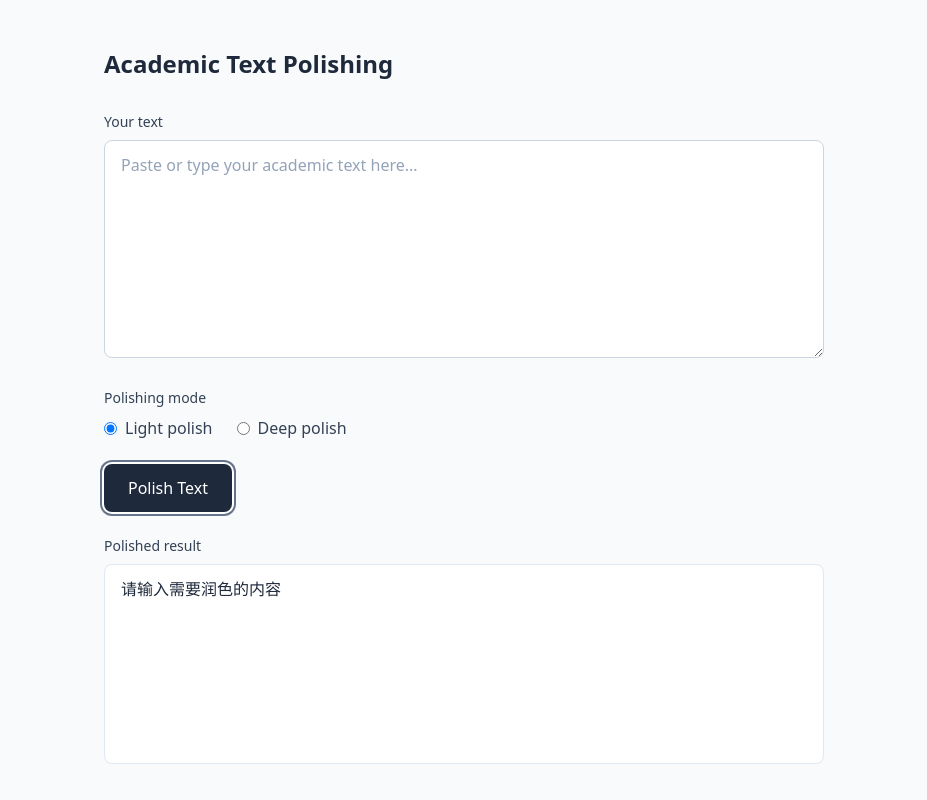
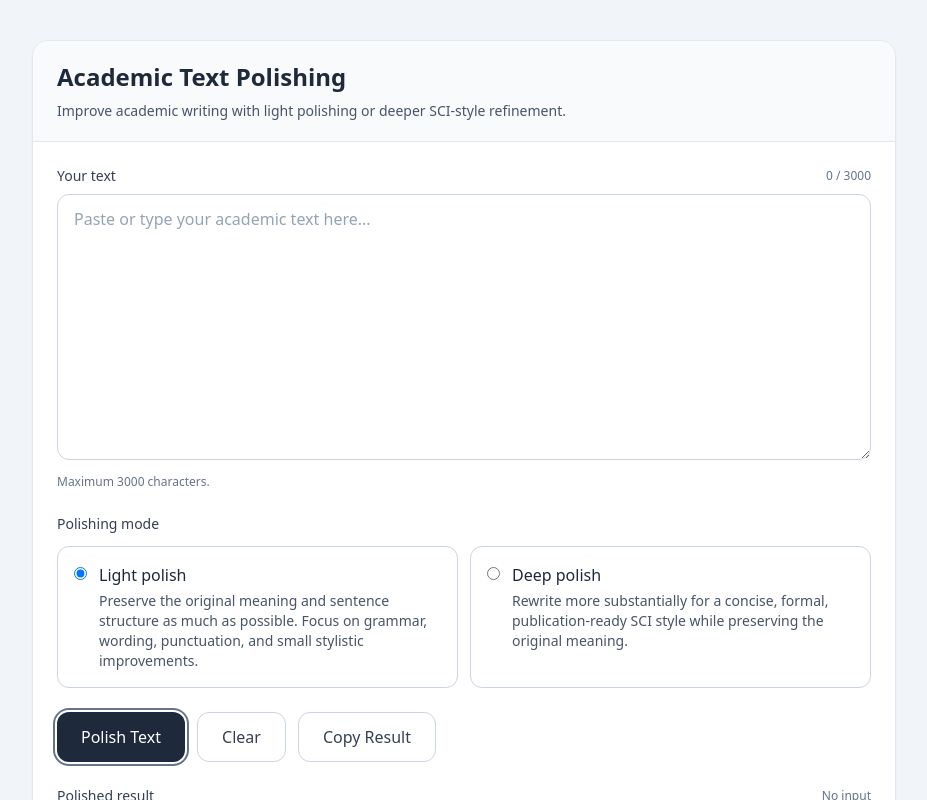
Before and after one commit to zhaot5489-alt/paper-polish-ai, a website: page index.html in a window 1280 px wide. Both pictures are taken after a click on the button "Polish Text". Shown: the top 800 px of the page, without its empty margins (176-1103 px from the left). Drawn offline with nearby package versions, Linux system fonts and the light colour scheme.

Commit message:
Update index.html

```diff
--- a/index.html
+++ b/index.html
@@ -1,75 +1,173 @@
 <!DOCTYPE html>
 <html lang="zh-CN">
 <head>
-  <meta charset="UTF-8">
-  <meta name="viewport" content="width=device-width, initial-scale=1.0">
+  <meta charset="UTF-8" />
+  <meta name="viewport" content="width=device-width, initial-scale=1.0" />
   <title>Academic Text Polishing</title>
   <script src="https://cdn.tailwindcss.com"></script>
 </head>
-<body class="bg-slate-50 min-h-screen font-sans">
-  <div class="max-w-3xl mx-auto px-6 py-12">
-    <h1 class="text-2xl font-semibold text-slate-800 mb-8">Academic Text Polishing</h1>
+<body class="min-h-screen bg-slate-100 font-sans text-slate-800">
+  <div class="max-w-4xl mx-auto px-4 py-10">
+    <div class="bg-white rounded-2xl shadow-sm border border-slate-200 overflow-hidden">
+      <div class="px-6 py-5 border-b border-slate-200 bg-slate-50">
+        <h1 class="text-2xl font-semibold">Academic Text Polishing</h1>
+        <p class="mt-2 text-sm text-slate-600">
+          Improve academic writing with light polishing or deeper SCI-style refinement.
+        </p>
+      </div>
 
-    <div class="space-y-6">
+      <div class="p-6 space-y-6">
         <div>
-        <label for="input-text" class="block text-sm font-medium text-slate-700 mb-2">Your text</label>
+          <div class="flex items-center justify-between mb-2">
+            <label for="input-text" class="block text-sm font-medium text-slate-700">
+              Your text
+            </label>
+            <span id="char-count" class="text-xs text-slate-500">0 / 3000</span>
+          </div>
+
           <textarea
             id="input-text"
-          rows="8"
+            rows="10"
             placeholder="Paste or type your academic text here..."
-          class="w-full px-4 py-3 rounded-lg border border-slate-300 bg-white text-slate-800 placeholder-slate-400 focus:outline-none focus:ring-2 focus:ring-slate-500 focus:border-transparent"
+            class="w-full px-4 py-3 rounded-xl border border-slate-300 bg-white text-slate-800 placeholder-slate-400 focus:outline-none focus:ring-2 focus:ring-slate-500 focus:border-transparent resize-y"
           ></textarea>
+
+          <p id="limit-tip" class="mt-2 text-xs text-slate-500">
+            Maximum 3000 characters.
+          </p>
         </div>
 
         <div>
-        <label class="block text-sm font-medium text-slate-700 mb-2">Polishing mode</label>
-        <div class="flex gap-6">
-          <label class="inline-flex items-center">
-            <input type="radio" name="mode" value="light" checked class="mr-2">
-            <span class="text-slate-700">Light polish</span>
+          <label class="block text-sm font-medium text-slate-700 mb-3">
+            Polishing mode
           </label>
-          <label class="inline-flex items-center">
-            <input type="radio" name="mode" value="deep" class="mr-2">
-            <span class="text-slate-700">Deep polish</span>
+
+          <div class="grid grid-cols-1 md:grid-cols-2 gap-3">
+            <label class="cursor-pointer rounded-xl border border-slate-300 p-4 hover:border-slate-400 transition">
+              <div class="flex items-start gap-3">
+                <input type="radio" name="mode" value="light" checked class="mt-1">
+                <div>
+                  <div class="font-medium text-slate-800">Light polish</div>
+                  <div class="text-sm text-slate-600 mt-1">
+                    Preserve the original meaning and sentence structure as much as possible.
+                    Focus on grammar, wording, punctuation, and small stylistic improvements.
+                  </div>
+                </div>
+              </div>
+            </label>
+
+            <label class="cursor-pointer rounded-xl border border-slate-300 p-4 hover:border-slate-400 transition">
+              <div class="flex items-start gap-3">
+                <input type="radio" name="mode" value="deep" class="mt-1">
+                <div>
+                  <div class="font-medium text-slate-800">Deep polish</div>
+                  <div class="text-sm text-slate-600 mt-1">
+                    Rewrite more substantially for a concise, formal, publication-ready SCI style
+                    while preserving the original meaning.
+                  </div>
+                </div>
+              </div>
             </label>
           </div>
         </div>
 
+        <div class="flex flex-wrap gap-3">
           <button
             id="polish-btn"
-        class="px-6 py-3 bg-slate-800 text-white font-medium rounded-lg hover:bg-slate-700 focus:outline-none focus:ring-2 focus:ring-slate-500 focus:ring-offset-2 transition-colors disabled:opacity-60 disabled:cursor-not-allowed"
+            class="px-6 py-3 bg-slate-800 text-white font-medium rounded-xl hover:bg-slate-700 focus:outline-none focus:ring-2 focus:ring-slate-500 focus:ring-offset-2 transition disabled:opacity-60 disabled:cursor-not-allowed"
           >
             Polish Text
           </button>
 
+          <button
+            id="clear-btn"
+            class="px-6 py-3 bg-white text-slate-700 font-medium rounded-xl border border-slate-300 hover:bg-slate-50 focus:outline-none focus:ring-2 focus:ring-slate-400 focus:ring-offset-2 transition"
+          >
+            Clear
+          </button>
+
+          <button
+            id="copy-btn"
+            class="px-6 py-3 bg-white text-slate-700 font-medium rounded-xl border border-slate-300 hover:bg-slate-50 focus:outline-none focus:ring-2 focus:ring-slate-400 focus:ring-offset-2 transition"
+          >
+            Copy Result
+          </button>
+        </div>
+
         <div>
-        <label for="result-text" class="block text-sm font-medium text-slate-700 mb-2">Polished result</label>
+          <div class="flex items-center justify-between mb-2">
+            <label for="result-text" class="block text-sm font-medium text-slate-700">
+              Polished result
+            </label>
+            <span id="status-text" class="text-xs text-slate-500">Ready</span>
+          </div>
+
           <div
             id="result-text"
-          class="w-full min-h-[200px] px-4 py-3 rounded-lg border border-slate-200 bg-white text-slate-800 whitespace-pre-wrap"
+            class="w-full min-h-[220px] px-4 py-3 rounded-xl border border-slate-200 bg-slate-50 text-slate-800 whitespace-pre-wrap"
           ></div>
+        </div>
       </div>
     </div>
   </div>
 
   <script>
+    const inputEl = document.getElementById("input-text");
+    const charCountEl = document.getElementById("char-count");
+    const limitTipEl = document.getElementById("limit-tip");
     const polishBtn = document.getElementById("polish-btn");
+    const clearBtn = document.getElementById("clear-btn");
+    const copyBtn = document.getElementById("copy-btn");
     const resultEl = document.getElementById("result-text");
+    const statusTextEl = document.getElementById("status-text");
+
+    const MAX_CHARS = 3000;
+
+    function updateCharCount() {
+      const length = inputEl.value.length;
+      charCountEl.textContent = `${length} / ${MAX_CHARS}`;
+
+      if (length > MAX_CHARS) {
+        charCountEl.classList.remove("text-slate-500");
+        charCountEl.classList.add("text-red-600");
+        limitTipEl.textContent = "Text exceeds the maximum length. Please shorten it to 3000 characters or fewer.";
+        limitTipEl.classList.remove("text-slate-500");
+        limitTipEl.classList.add("text-red-600");
+      } else {
+        charCountEl.classList.remove("text-red-600");
+        charCountEl.classList.add("text-slate-500");
+        limitTipEl.textContent = "Maximum 3000 characters.";
+        limitTipEl.classList.remove("text-red-600");
+        limitTipEl.classList.add("text-slate-500");
+      }
+    }
+
+    inputEl.addEventListener("input", updateCharCount);
+    updateCharCount();
 
     polishBtn.addEventListener("click", async function () {
-      const text = document.getElementById("input-text").value.trim();
+      const text = inputEl.value.trim();
       const mode = document.querySelector('input[name="mode"]:checked').value;
 
+      resultEl.classList.remove("text-red-600");
+
       if (!text) {
-        resultEl.textContent = "请输入需要润色的内容";
-        resultEl.classList.add("text-slate-500");
-        resultEl.classList.remove("text-red-600");
+        resultEl.textContent = "Please enter the text you want to polish.";
+        resultEl.classList.add("text-red-600");
+        statusTextEl.textContent = "No input";
         return;
       }
 
-      resultEl.classList.remove("text-slate-500", "text-red-600");
-      resultEl.textContent = "润色中...";
+      if (text.length > MAX_CHARS) {
+        resultEl.textContent = "Your text is too long. Please keep it within 3000 characters.";
+        resultEl.classList.add("text-red-600");
+        statusTextEl.textContent = "Too long";
+        return;
+      }
+
       polishBtn.disabled = true;
+      statusTextEl.textContent = "Polishing...";
+      resultEl.textContent = "Polishing your academic text...";
 
       try {
         const response = await fetch("/api/polish", {
@@ -83,17 +181,50 @@
         const data = await response.json();
 
         if (!response.ok) {
-          resultEl.textContent = data.error || "润色失败，请稍后重试";
+          resultEl.textContent = data.error || "Polishing failed. Please try again.";
           resultEl.classList.add("text-red-600");
+          statusTextEl.textContent = "Failed";
           return;
         }
 
         resultEl.textContent = data.polished || "";
-      } catch (err) {
-        resultEl.textContent = "润色失败，请稍后重试";
+        statusTextEl.textContent = "Done";
+      } catch (error) {
+        resultEl.textContent = "Polishing failed. Please try again.";
         resultEl.classList.add("text-red-600");
+        statusTextEl.textContent = "Error";
       } finally {
         polishBtn.disabled = false;
+      }
+    });
+
+    clearBtn.addEventListener("click", function () {
+      inputEl.value = "";
+      resultEl.textContent = "";
+      statusTextEl.textContent = "Ready";
+      resultEl.classList.remove("text-red-600");
+      updateCharCount();
+    });
+
+    copyBtn.addEventListener("click", async function () {
+      const text = resultEl.textContent.trim();
+
+      if (!text) {
+        statusTextEl.textContent = "Nothing to copy";
+        return;
+      }
+
+      try {
+        await navigator.clipboard.writeText(text);
+        const oldText = copyBtn.textContent;
+        copyBtn.textContent = "Copied!";
+        statusTextEl.textContent = "Copied";
+        setTimeout(() => {
+          copyBtn.textContent = oldText;
+          statusTextEl.textContent = "Done";
+        }, 1500);
+      } catch (error) {
+        statusTextEl.textContent = "Copy failed";
       }
     });
   </script>
```
Lines whose indentation alone changed are shown as unchanged.
